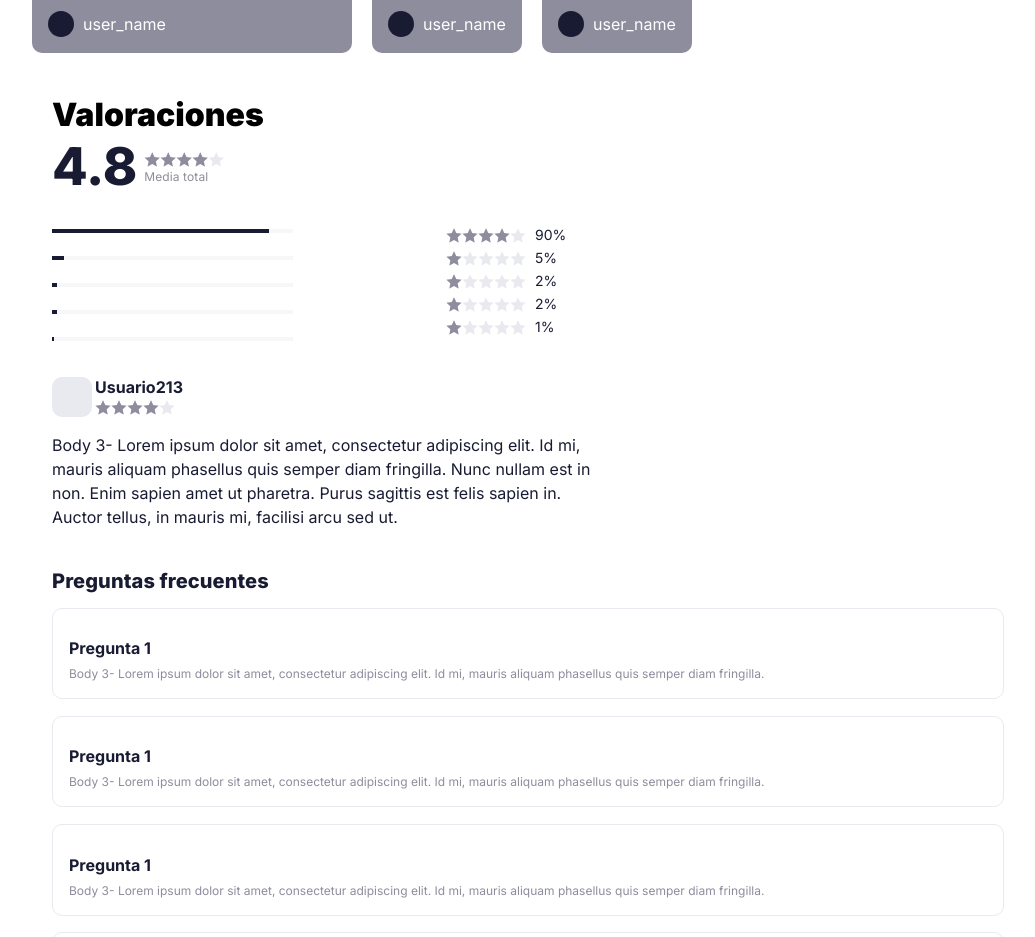
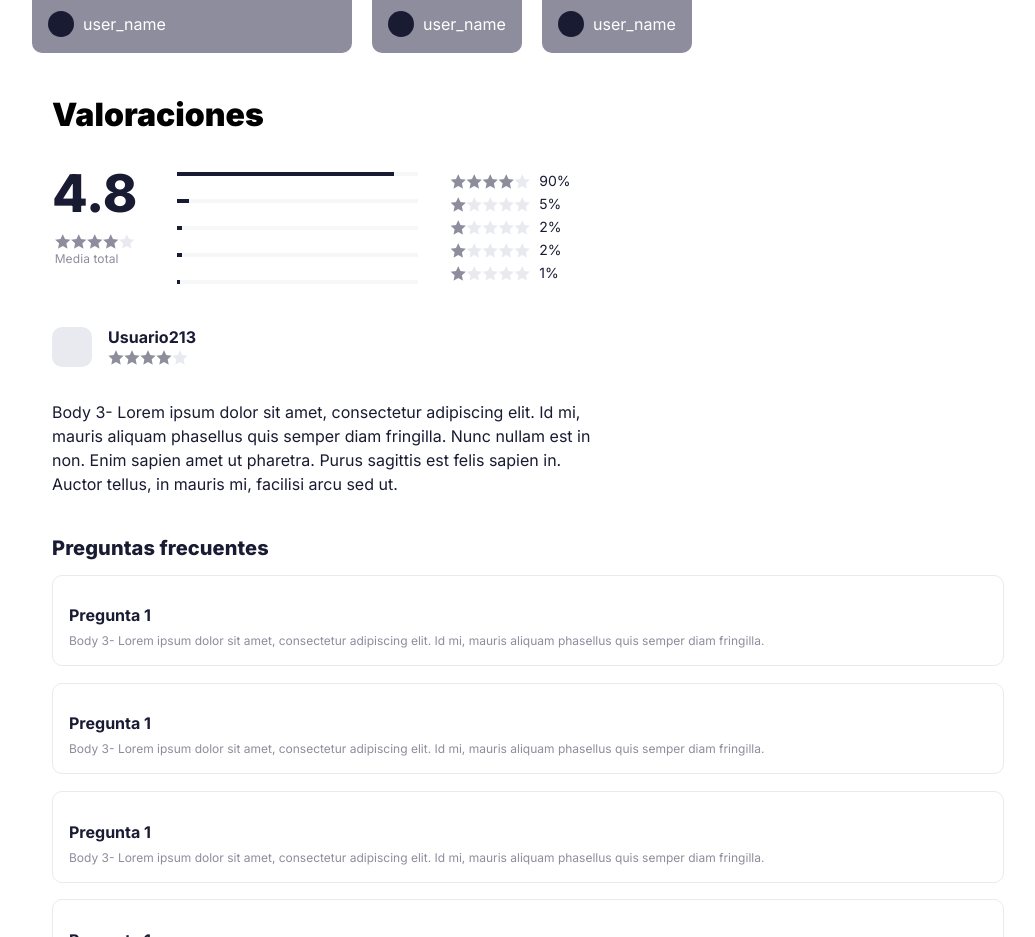
Before and after one commit to kedeinroga/crashcourse-front, a React (Create React App) app: page / in a window 1280 px wide. Shown: the part 2560-3497 px from the top of the page, without its empty margins (112-1147 px from the left). Built offline with nearby package versions, Linux system fonts and the light colour scheme.

Commit message:
some styles that were missing in the previous commit regarding the ratings

```diff
--- a/src/components/UI/RatingComent.css
+++ b/src/components/UI/RatingComent.css
@@ -35,4 +35,9 @@
   .rating-coment__content--body {
     max-width: 564px;
   }
+
+  .rating-coment__user {
+    margin-bottom: 33px;
+    gap: 16px;
+  }
 }
--- a/src/components/UI/RatingStar.css
+++ b/src/components/UI/RatingStar.css
@@ -108,7 +108,17 @@
     width: 241px;
   }
 
+  .rating-star__content {
+    display: flex;
+    margin-top: 27px;
+    gap: 40px;
+  }
+
   .rating-star__content--barstar {
-    gap: 153px;
+    gap: 32px;
+  }
+
+  .rating-star__score {
+    flex-direction: column;
   }
 }
```
